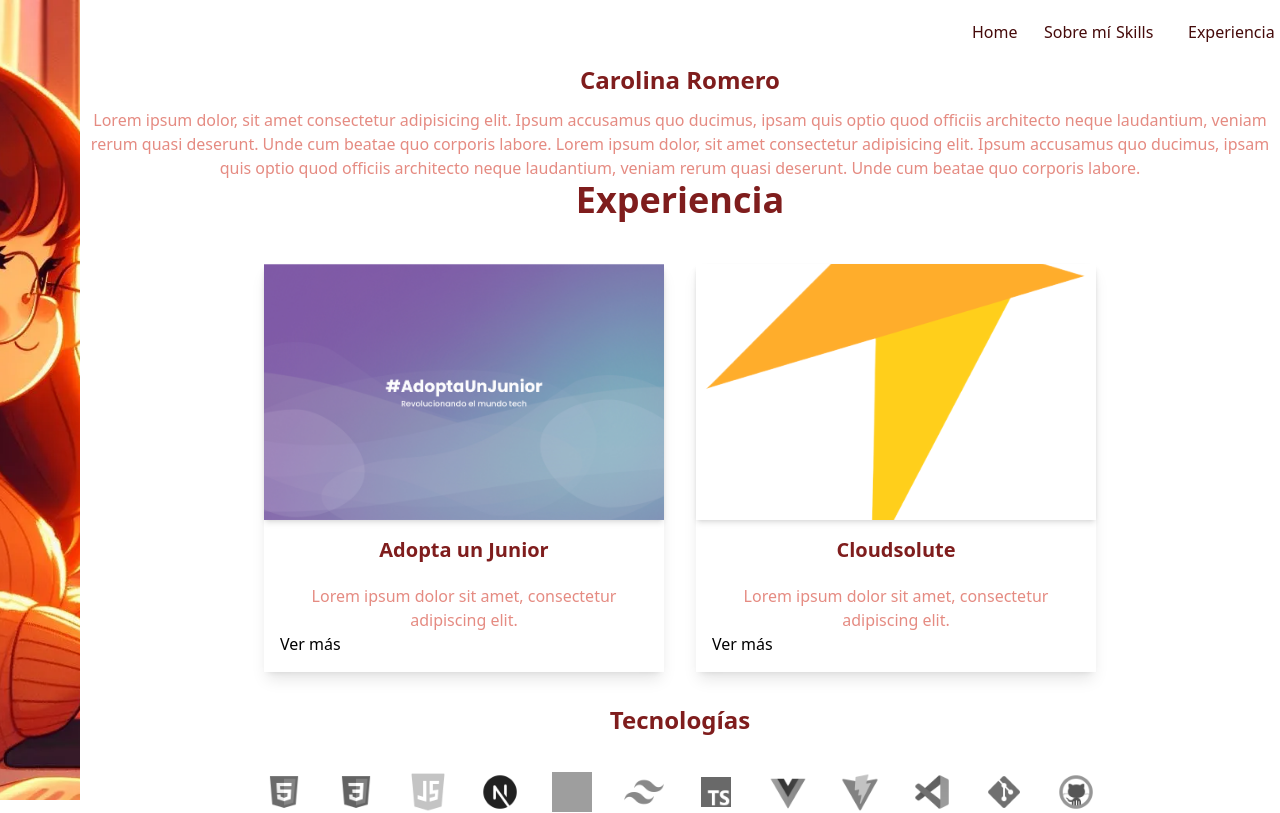
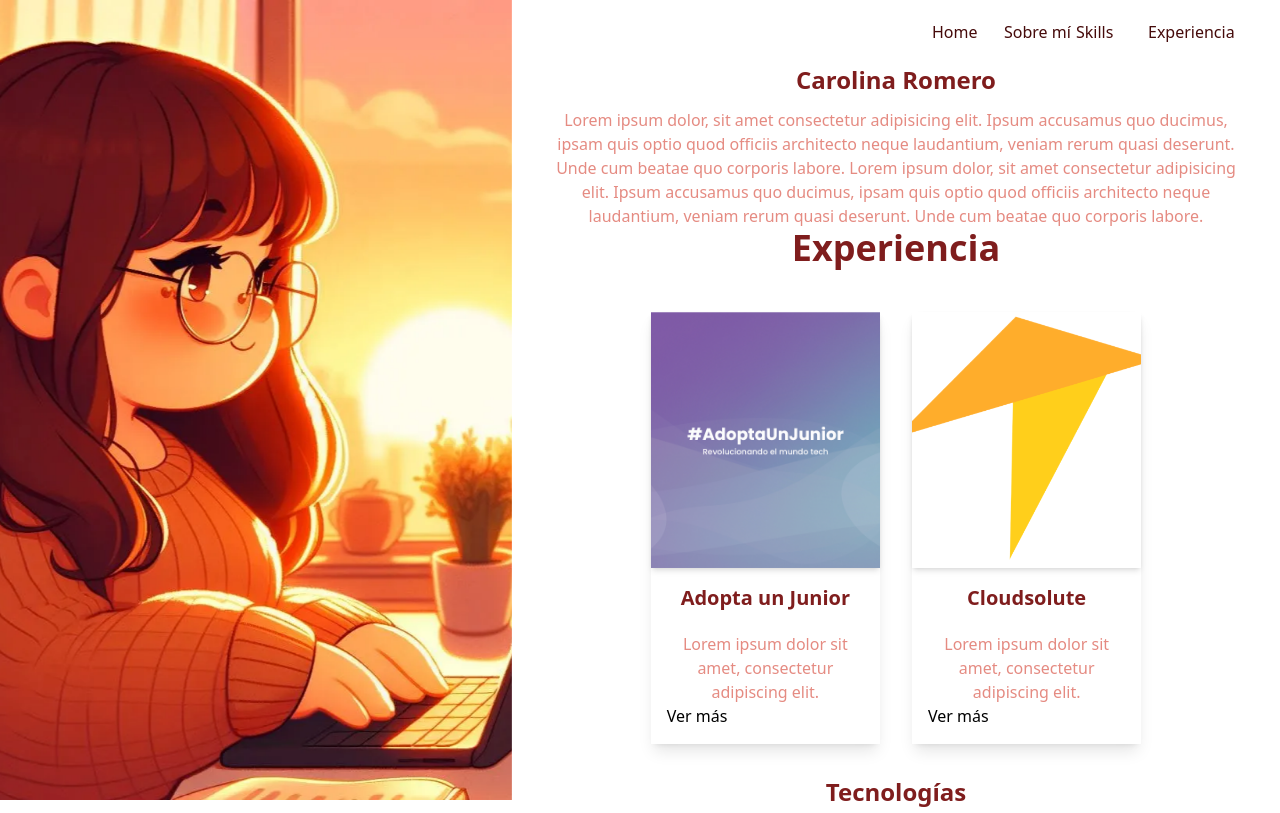
Before and after one commit to Carol-88/Portfolio, a React (Vite) app: page / in a window 1280 px wide. Shown: the top 813 px of the page. Built offline with nearby package versions, Linux system fonts and the light colour scheme; grey boxes are pictures that could not be loaded.

Commit message:
🐛 fix layout

```diff
--- a/src/components/Portrait/Portrait.jsx
+++ b/src/components/Portrait/Portrait.jsx
@@ -1,6 +1,6 @@
 export const Portrait = () => {
   return (
-    <div className="hidden h-full sm:block md:block lg:block xl:block">
+    <div className="hidden h-full sm:block md:block lg:block xl:block w-2/5 fixed">
       <img
         src="\src\assets\img\portrait.webp"
         className="object-cover h-screen w-full"
--- a/src/layout/Layout.jsx
+++ b/src/layout/Layout.jsx
@@ -6,12 +6,14 @@
 
 export const Layout = ({children}) => {
  return (
-    <div className="grid grid-cols-[1fr_1200px] m-auto">
-      <aside className="  object-contain h-screen col-start-1 col-end-1">
+  //TIENES QUE HACER QUE EL TEMPLATE COLUMNS DE MOBILE Y TABLET SEA DE SOLO 1FR , TAMBIEN RECUERDA AJUSTAR EL COL-START Y COL-END YA QUE AL
+  //HABER SOLO UNA COLUMNA DEBERAS JUGAR CON EL GRID-ROW EN MOBILE Y TABLET
+    <div className="grid grid-cols-[40%_1fr_1fr] m-auto">
+      <aside className="object-contain h-screen col-start-1 col-end-1">
         <Portrait />
         <Card/>
       </aside>
-      <main className=" col-start-2">
+      <main className="col-start-2 col-end-4 px-10">
         <Navbar />
           {children}
         <Footer />
```
